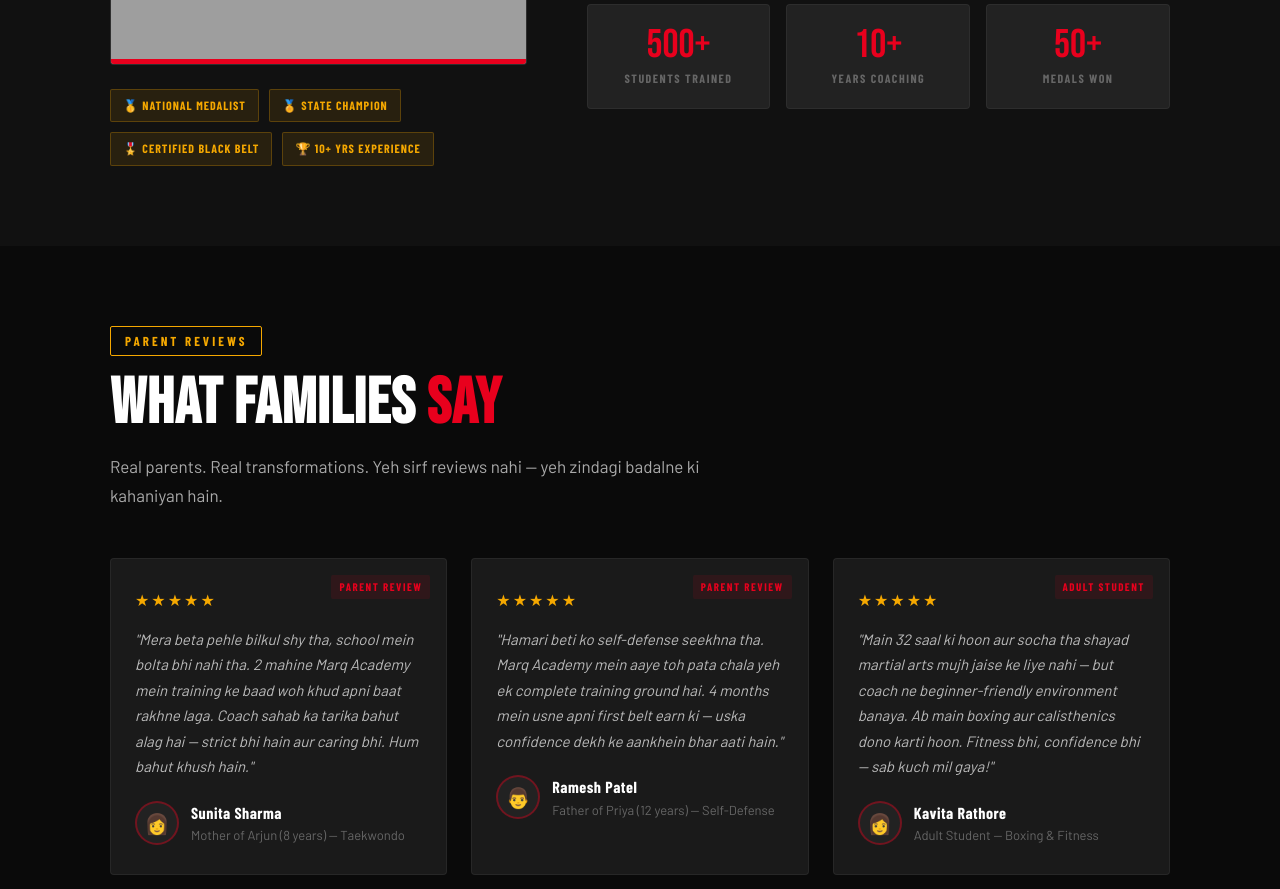
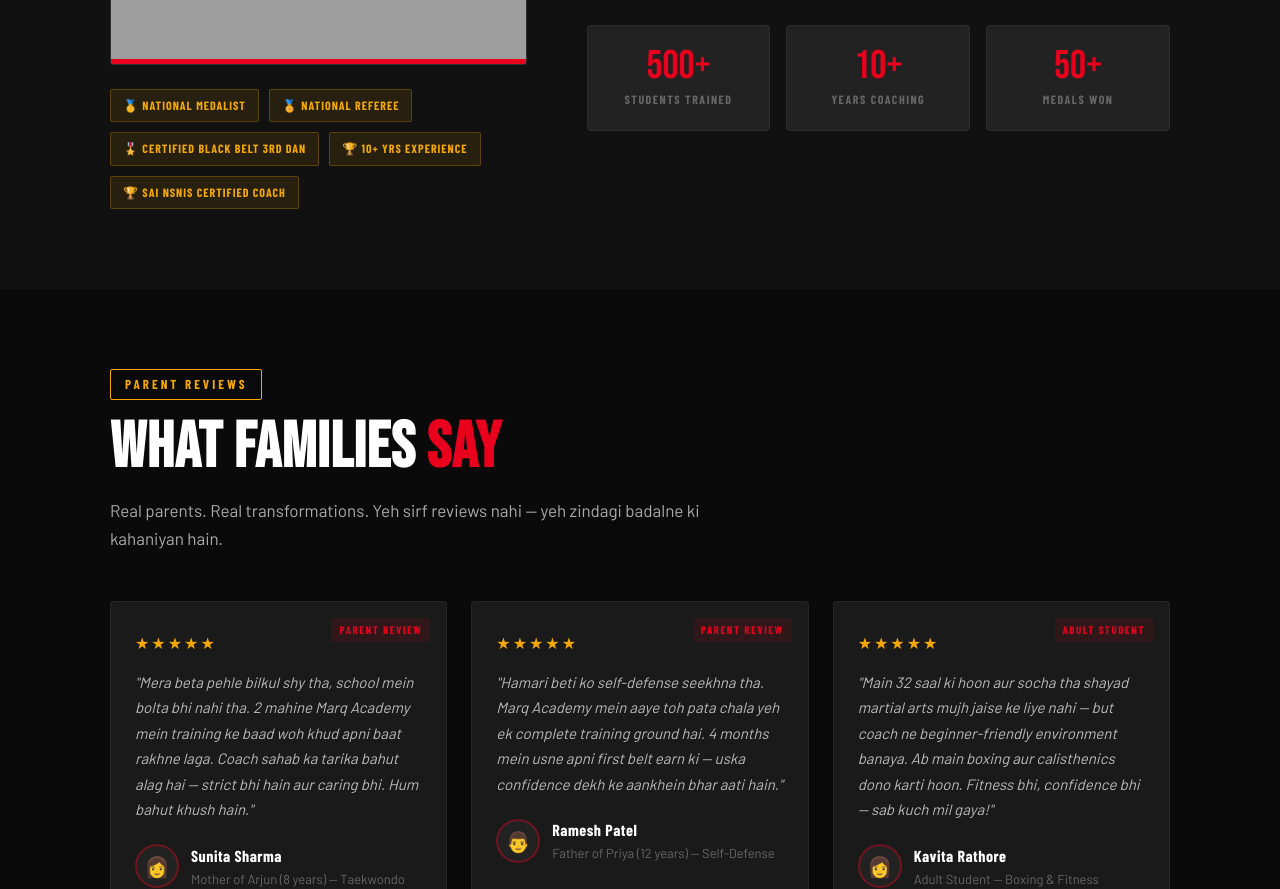
Before and after one commit to marqmartialartsacademy/marq-academy, a plain HTML site: page index.html in a window 1280 px wide. Shown: the part 6507-7396 px from the top of the page. Drawn offline with nearby package versions, Linux system fonts and the light colour scheme; grey boxes are pictures that could not be loaded; a web font is replaced by a local one.

Commit message:
Update index.html

```diff
--- a/index.html
+++ b/index.html
@@ -1925,9 +1925,10 @@
         </div>
         <div class="coach-medals">
           <div class="medal-badge">🥇 National Medalist</div>
-          <div class="medal-badge">🏅 State Champion</div>
-          <div class="medal-badge">🎖️ Certified Black Belt</div>
+          <div class="medal-badge">🏅 National Referee</div>
+          <div class="medal-badge">🎖️ Certified Black Belt 3rd Dan</div>
           <div class="medal-badge">🏆 10+ Yrs Experience</div>
+          <div class="medal-badge">🏆 SAI NSNIS Certified Coach</div>
         </div>
       </div>
       <div>
```
